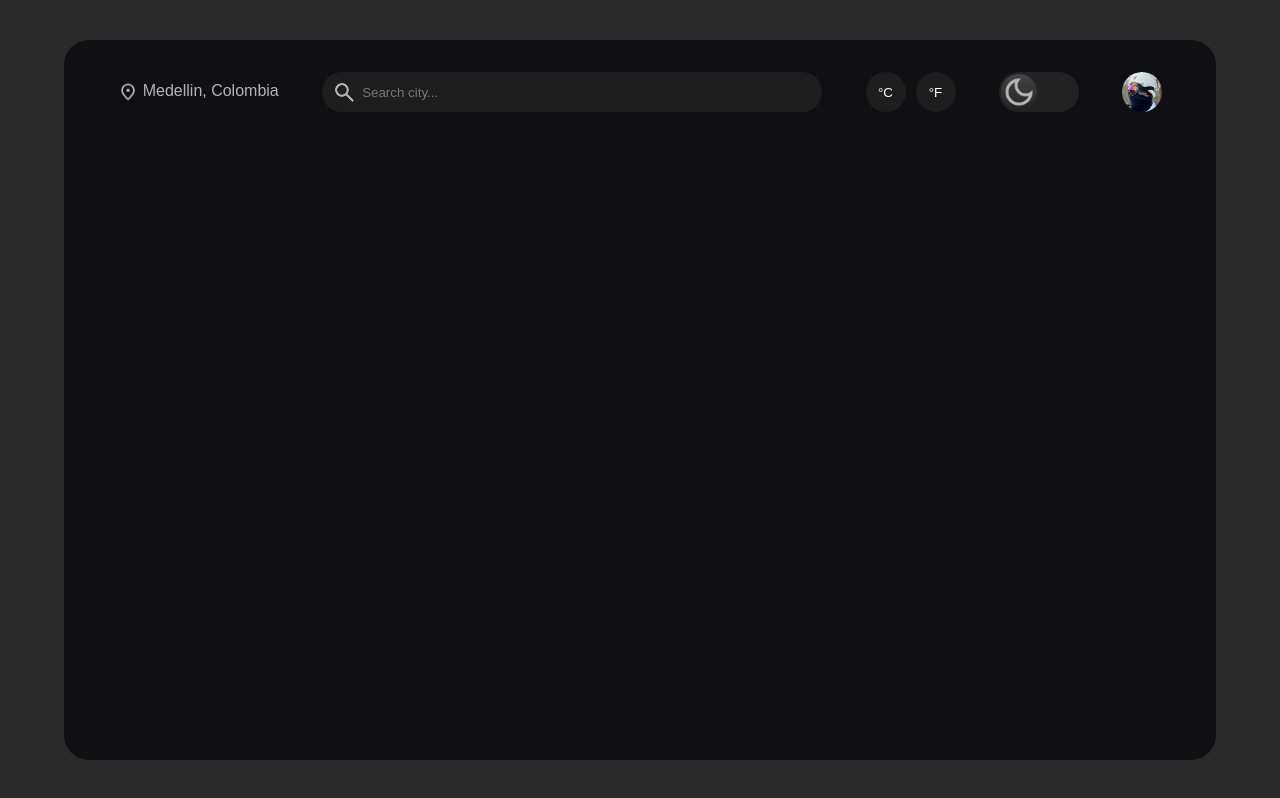
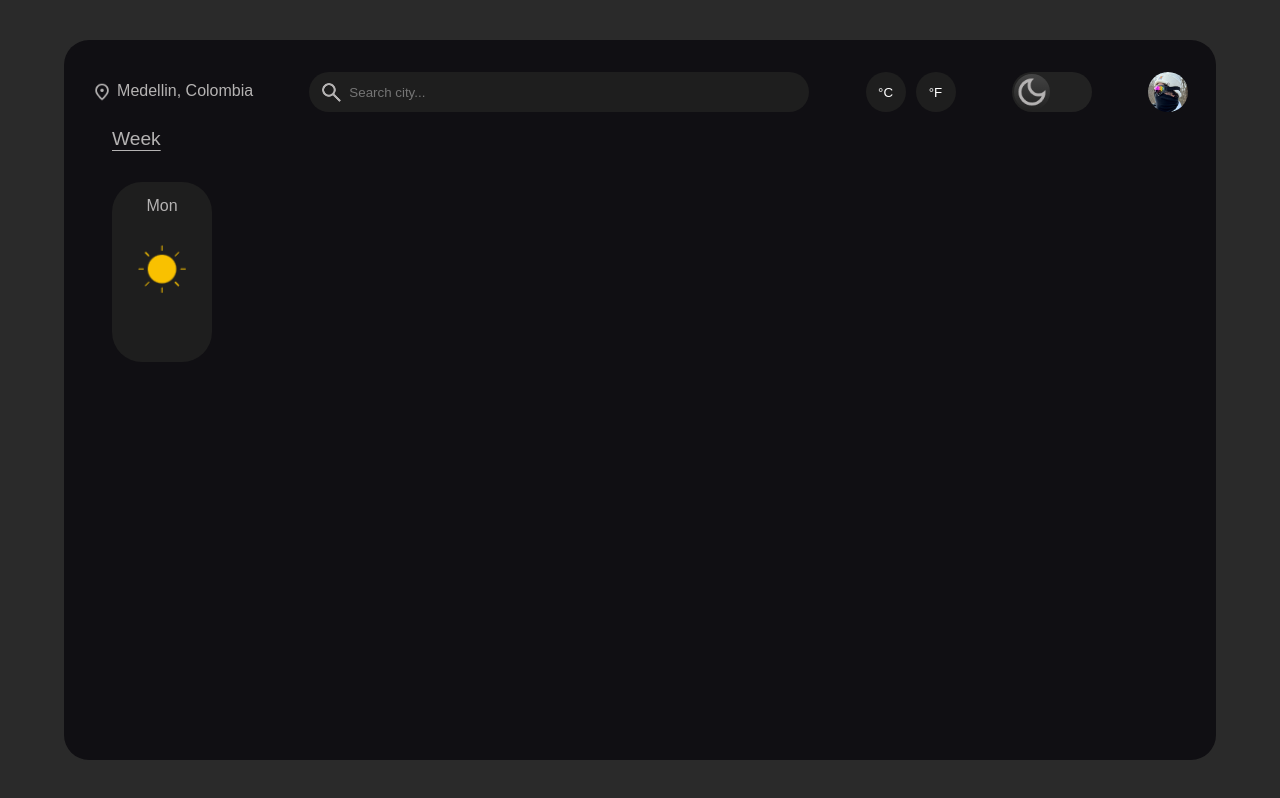
Before and after one commit to christianmonsalve850/weather-app, a React (Vite) app: page / in a window 1280 px wide. Built offline with nearby package versions, Linux system fonts and the light colour scheme.

Commit message:
template for week widgets

```diff
--- a/src/App.jsx
+++ b/src/App.jsx
@@ -2,6 +2,7 @@ import CurrentCity from "./TopPart/CurrentCity";
 import Navbar from "./TopPart/Navbar";
 import Settings from "./TopPart/Settings";
 import Profile from "./TopPart/Profile";
+import WeekWidgets from "./Widgets/WeekWidgets";
 
 function App() {
 
@@ -15,6 +16,9 @@ function App() {
           <Settings></Settings>
           <Profile></Profile>
         </div>
+        <div className="content">
+          <WeekWidgets></WeekWidgets>
+        </div>
       </div>
     </>
   );
--- /dev/null
+++ b/src/Widgets/WeekWidgets.jsx
@@ -0,0 +1,18 @@
+import styles from './Widgets.module.css'
+
+function WeekWidgets() {
+    return (
+        <>
+            <button className={styles.week_btn}>Week</button><br />
+            <div className={styles.forecast}>
+                <div className={styles.individual_widget}>
+                    <span>Mon</span>
+                    <img src="./src/assets/sunny.png" alt="" />
+                    <span className={styles.temp}></span>
+                </div>
+            </div>
+        </>
+    );
+}
+
+export default WeekWidgets
--- a/src/Widgets/Widgets.module.css
+++ b/src/Widgets/Widgets.module.css
@@ -0,0 +1,36 @@
+.week_btn {
+    border: none;
+    font-size: 1.2rem;
+    background-color: transparent;
+    text-decoration: underline;
+    text-underline-offset: 5px;
+    cursor: pointer;
+    margin-bottom: 2rem;
+    color: #B5B3B3;
+}
+
+.forecast {
+    display: inline-block;
+    position: relative;
+}
+
+.individual_widget {
+    width: 100px;
+    height: 180px;
+    border-radius: 30px;
+    padding: 15px;
+    text-align: center;
+    background-color: #1E1E1E;
+}
+
+.individual_widget span {
+    color: #B5B3B3;
+}
+
+.individual_widget img {
+    margin-top: 30px;
+}
+
+.individual_widget span.temp {
+
+}
--- a/src/index.css
+++ b/src/index.css
@@ -28,5 +28,9 @@ body {
   align-items: center;
   justify-content: space-around;
   border-radius: 25px 25px 0 0;
-  padding: 2rem 2rem;
+  padding: 2rem 0;
 }
+
+.content {
+  margin: -1rem 3rem;
+}
```
Also changed, not shown: src/assets/sunny.png (added).
